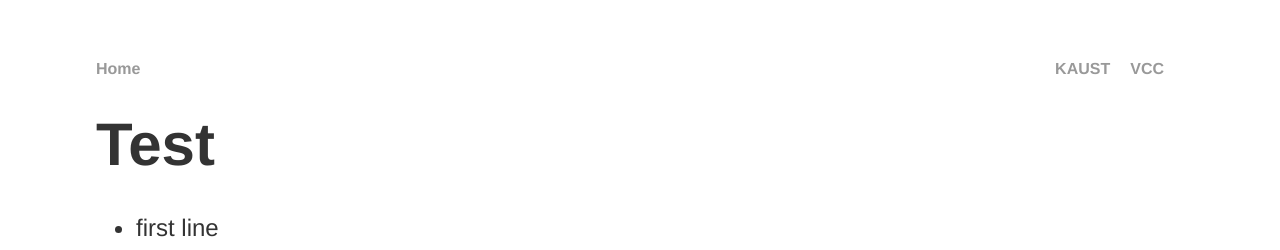
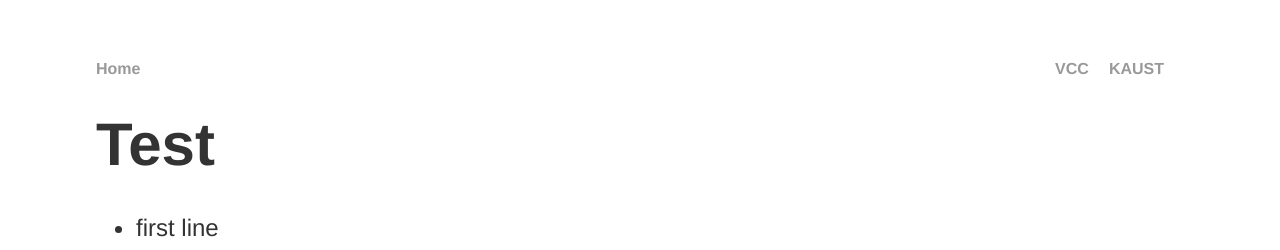
Before and after one commit to vccimaging/vccimaging.github.io, a Jekyll site: the page built from index.md, in a window 1280 px wide. Shown: the top 250 px of the page. Built offline with Jekyll 4.4.1, drawn with Linux system fonts in a browser that asks for light colours.

Commit message:
Update default.html

```diff
--- a/_layouts/default.html
+++ b/_layouts/default.html
@@ -9,8 +9,8 @@
 		<nav>
     		<ul>
         		<li><a href="/">Home</a></li>
+			<li style="float:right"><a href=http://www.kaust.edu.sa>KAUST</a></li>
 			<li style="float:right"><a href=http://vcc.kaust.edu.sa>VCC</a></li>
-			<li style="float:right"><a href=http://kaust.edu.sa>KAUST</a></li>
     		</ul>
 		</nav>
 
```
